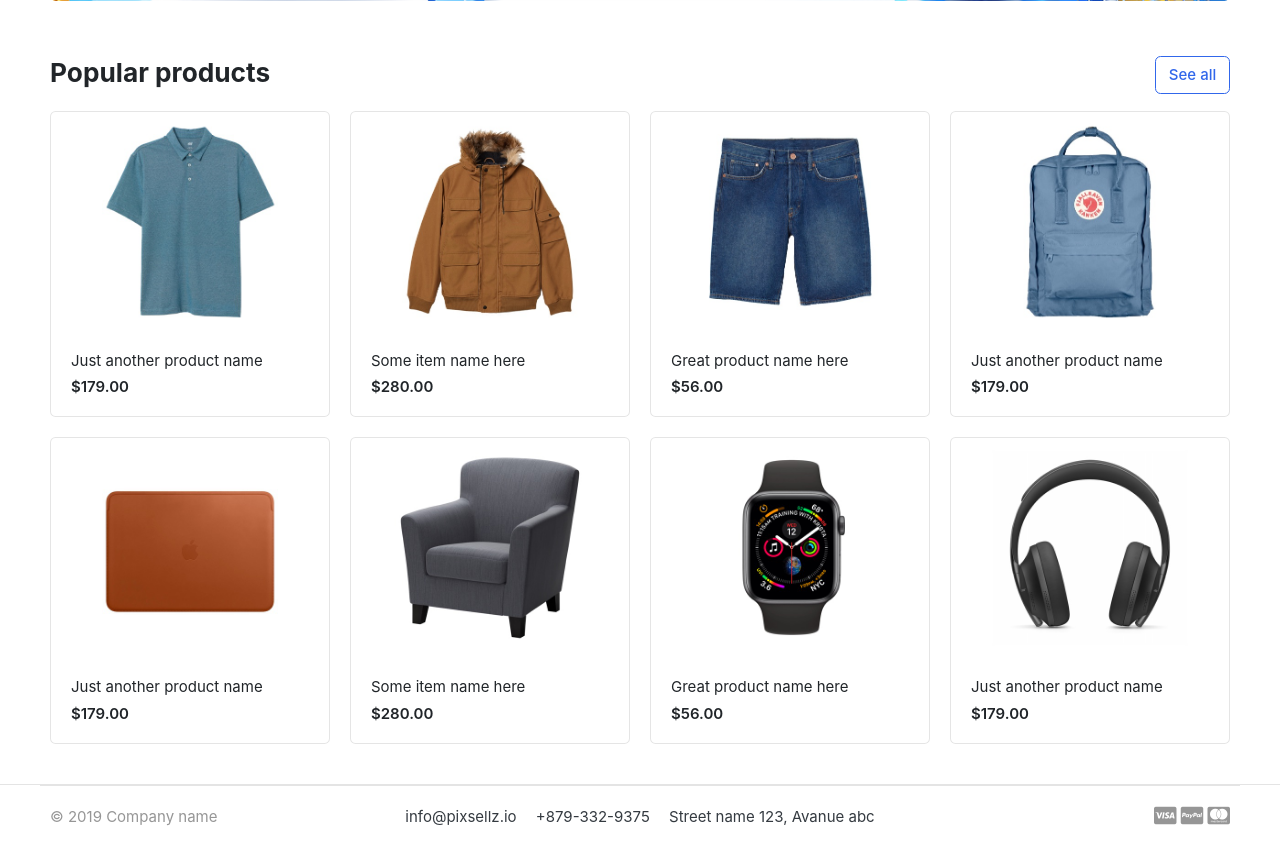
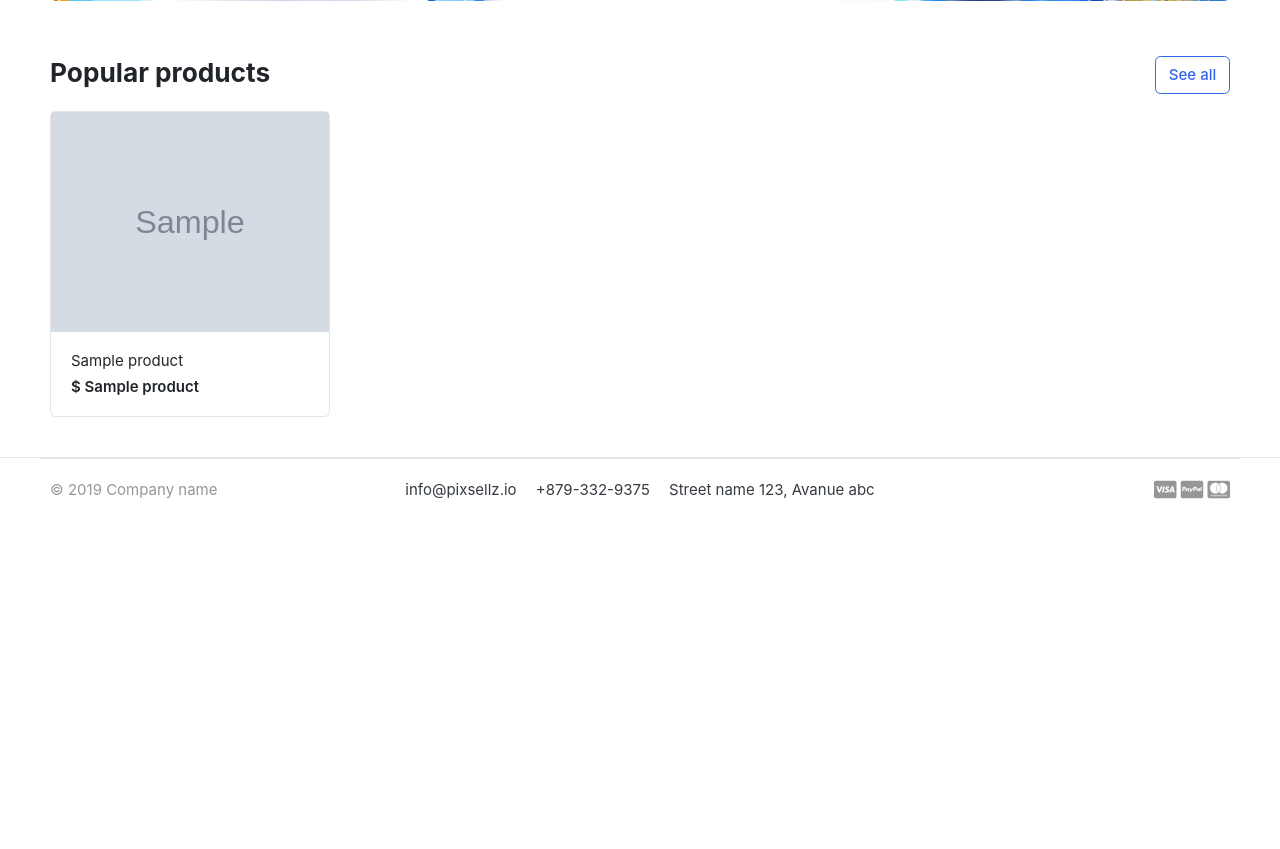
Before and after one commit to alokbindd/StyloKart, a Django app: template templates/home.html in a window 1280 px wide. Shown: the part 557-1406 px from the top of the page. After the commit the page ends 1056 px from the top, so only its background shows below. Run offline with Django 3.2, Linux system fonts and the light colour scheme; the template is opened without the code that fills it: most values are stand-ins (such as "Sample title", 1, 10 or a date in 2020); grey boxes marked "Sample" are stand-in pictures; some libraries are stand-ins or nearby versions; some web fonts are replaced.

Commit message:
added products and displayed it at homepage

```diff
--- a/templates/home.html
+++ b/templates/home.html
@@ -157,78 +157,17 @@
 
 
 			<div class="row">
+				{% for product in products %}
 				<div class="col-md-3">
 					<div class="card card-product-grid">
-						<a href="{% static './product-detail.html' %}" class="img-wrap"> <img src="{% static 'images/items/1.jpg' %}"> </a>
+						<a href="{% static './product-detail.html' %}" class="img-wrap"> <img src="{{ product.product_images.url }}"> </a>
 						<figcaption class="info-wrap">
-							<a href="{% static './product-detail.html' %}" class="title">Just another product name</a>
-							<div class="price mt-1">$179.00</div> <!-- price-wrap.// -->
+							<a href="{% static './product-detail.html' %}" class="title"> {{ product.product_name}}</a>
+							<div class="price mt-1"> $ {{ product.product_name}} </div> <!-- price-wrap.// -->
 						</figcaption>
 					</div>
 				</div> <!-- col.// -->
-				<div class="col-md-3">
-					<div class="card card-product-grid">
-						<a href="{% static './product-detail.html' %}" class="img-wrap"> <img src="{% static 'images/items/2.jpg' %}"> </a>
-						<figcaption class="info-wrap">
-							<a href="{% static './product-detail.html' %}" class="title">Some item name here</a>
-							<div class="price mt-1">$280.00</div> <!-- price-wrap.// -->
-						</figcaption>
-					</div>
-				</div> <!-- col.// -->
-				<div class="col-md-3">
-					<div class="card card-product-grid">
-						<a href="{% static './product-detail.html' %}" class="img-wrap"> <img src="{% static 'images/items/3.jpg' %}"> </a>
-						<figcaption class="info-wrap">
-							<a href="{% static './product-detail.html' %}" class="title">Great product name here</a>
-							<div class="price mt-1">$56.00</div> <!-- price-wrap.// -->
-						</figcaption>
-					</div>
-				</div> <!-- col.// -->
-				<div class="col-md-3">
-					<div class="card card-product-grid">
-						<a href="{% static './product-detail.html' %}" class="img-wrap"> <img src="{% static 'images/items/4.jpg' %}"> </a>
-						<figcaption class="info-wrap">
-							<a href="{% static './product-detail.html' %}" class="title">Just another product name</a>
-							<div class="price mt-1">$179.00</div> <!-- price-wrap.// -->
-						</figcaption>
-					</div>
-				</div> <!-- col.// -->
-				<div class="col-md-3">
-					<div class="card card-product-grid">
-						<a href="{% static './product-detail.html' %}" class="img-wrap"> <img src="{% static 'images/items/5.jpg' %}"> </a>
-						<figcaption class="info-wrap">
-							<a href="{% static './product-detail.html' %}" class="title">Just another product name</a>
-							<div class="price mt-1">$179.00</div> <!-- price-wrap.// -->
-						</figcaption>
-					</div>
-				</div> <!-- col.// -->
-				<div class="col-md-3">
-					<div class="card card-product-grid">
-						<a href=".{% static '/product-detail.html' %}" class="img-wrap"> <img src="{% static 'images/items/6.jpg' %}"> </a>
-						<figcaption class="info-wrap">
-							<a href="{% static './product-detail.html' %}" class="title">Some item name here</a>
-							<div class="price mt-1">$280.00</div> <!-- price-wrap.// -->
-						</figcaption>
-					</div>
-				</div> <!-- col.// -->
-				<div class="col-md-3">
-					<div class="card card-product-grid">
-						<a href="{% static './product-detail.html' %}" class="img-wrap"> <img src="{% static 'images/items/7.jpg' %}"> </a>
-						<figcaption class="info-wrap">
-							<a href="{% static './product-detail.html' %}" class="title">Great product name here</a>
-							<div class="price mt-1">$56.00</div> <!-- price-wrap.// -->
-						</figcaption>
-					</div>
-				</div> <!-- col.// -->
-				<div class="col-md-3">
-					<div class="card card-product-grid">
-						<a href="{% static './product-detail.html' %}" class="img-wrap"> <img src="{% static 'images/items/9.jpg' %}"> </a>
-						<figcaption class="info-wrap">
-							<a href="{% static './product-detail.html' %}" class="title">Just another product name</a>
-							<div class="price mt-1">$179.00</div> <!-- price-wrap.// -->
-						</figcaption>
-					</div>
-				</div> <!-- col.// -->
+				{% endfor %}
 			</div> <!-- row.// -->
 
 		</div><!-- container // -->
```
Also changed, not shown: stylokart/views.py (+8 -1 lines).
